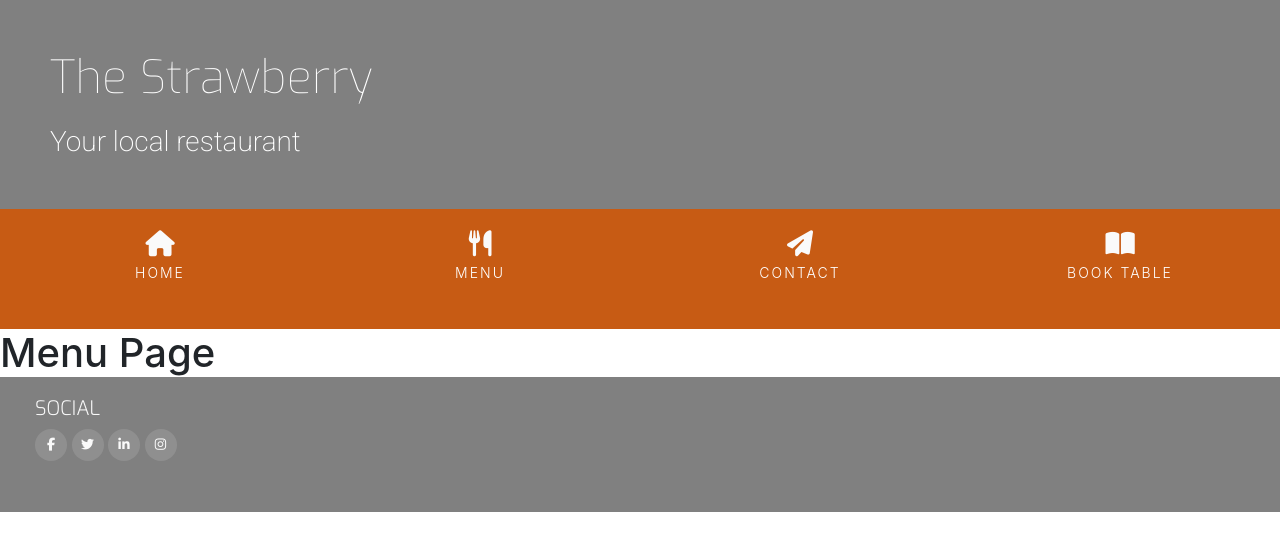
After one commit to Ehnvik/my-restaurant, a Flask app: template templates/menu.html in a window 1280 px wide. The commit adds this page. Shown: the top 551 px of the page. Run offline with Flask 2, Linux system fonts and the light colour scheme; the template is opened without the code that fills it, so the values that code supplies are empty; some libraries are stand-ins or nearby versions.

Commit message:
complete footer and connect pages using Flask

```diff
--- /dev/null
+++ b/run.py
@@ -0,0 +1,32 @@
+import os
+from flask import Flask, render_template
+
+
+app = Flask(__name__)
+
+
+@app.route("/")
+def index():
+    return render_template("index.html")
+
+
+@app.route("/book-table")
+def book_table():
+    return render_template("book-table.html")
+
+
+@app.route("/contact")
+def contact():
+    return render_template("contact.html")
+
+
+@app.route("/menu")
+def menu():
+    return render_template("menu.html")
+
+
+if __name__ == "__main__":
+    app.run(
+        host=os.environ.get("IP", "0.0.0.0"),
+        port=int(os.environ.get("PORT", "5000")),
+        debug=True)
--- a/assets/css/style.css
+++ b/static/css/style.css
@@ -3,7 +3,7 @@
 /*--------------------------------------------Colors*/
 
 .bg-color-name-title {
-    background-color: #ad8265;
+    background-color: rgba(97, 97, 97, 0.8)
 }
 
 .ui-home-color-home {
@@ -55,16 +55,6 @@ header {
     margin-left: 50px;
 }
 
-.logo {
-    background: url("../images/strawberry-logo.png");
-    background-position: center;
-    background-repeat: no-repeat;
-    background-size: cover;
-    min-height: 360px;
-    transition: all .5s ease-in-out;
-    -moz-transition: all .5s ease-in-out;
-    -webkit-transition: all .5s ease-in-out;
-}
 
 .name {
     font-family: "Exo", sans-serif;
@@ -74,12 +64,12 @@ header {
     color: #fff;
 }
 
-.title {
+.slogan {
     font-family: "Roboto", sans-serif;
     font-weight: 200;
     font-size: 28px;
     margin-top: 20px;
-    margin-bottom: 90px;
+    margin-bottom: 50px;
     color: #fff;
 }
 
@@ -139,3 +129,53 @@ header {
 }
 
 /* ----------------------------------------Footer */
+
+footer {
+    background-color: rgba(97, 97, 97, 0.8);
+    color: #fafafa;
+    min-height: 120px;
+    margin: 0;
+}
+
+.cv-pdf i {
+    font-size: 18px;
+    color: #fafafa;
+    text-align: center;
+    padding-left: 5px;
+    transition: all 0.35s ease-in-out;
+    -moz-transition: all 0.35s ease-in-out;
+    -webkit-transition: all 0.35s ease-in-out;
+    -o-transition: all 0.35s ease-in-out;
+}
+
+.cv-pdf i:hover {
+    color: #c75b14;
+}
+
+.social-links {
+    padding-bottom: 15px;
+}
+
+.social-links li a i {
+    width: 32px;
+    height: 32px;
+    padding: 12px 0;
+    border-radius: 50%;
+    font-size: 13px;
+    line-height: 7px;
+    text-align: center;
+    color: #fafafa;
+    background: #8f8f8f;
+    transition: all 0.35s ease-in-out;
+    -moz-transition: all 0.35s ease-in-out;
+    -webkit-transition: all 0.35s ease-in-out;
+    -o-transition: all 0.35s ease-in-out;
+}
+
+.social-links li a i:hover {
+    background: #c75b14;
+}
+
+#footer-details {
+    padding: 20px;
+}
--- a/index.html
+++ b/templates/base.html
@@ -7,34 +7,33 @@
     <link rel="stylesheet" href="https://maxcdn.bootstrapcdn.com/bootstrap/4.2.1/css/bootstrap.min.css" type="text/css" />
     <script src="https://kit.fontawesome.com/e8ced85d7a.js" crossorigin="anonymous"></script>
     <link rel="stylesheet" href="https://cdnjs.cloudflare.com/ajax/libs/hover.css/2.1.1/css/hover-min.css" type="text/css" />
-    <link rel="stylesheet" href="assets/css/style.css">
+    <link rel="stylesheet" href="{{ url_for('static', filename='css/style.css') }}">
     <title>The Strawberry</title>
 </head>
 <body>
     <header>
         <div class="row no-gutters">
-            <a class="col-md-4 logo" href="index.html"></a>
-            <div class="col-md-8">
+            <div class="col-md-12">
                 <div class="row no-gutters bg-color-name-title">
                     <div class="col heading">
                         <h1 class="name">The Strawberry</h1>
-                        <h2 class="title"> Your local restaurant</h2>
+                        <h2 class="slogan"> Your local restaurant</h2>
                     </div>
                 </div>
                 <div class="row no-gutters">
                     <div class="col">
                         <ul id="nav" class="list-inline menucontainer">
                             <li class="col-6 col-sm-3 list-inline-item ui-home-color-home menuitem">
-                                <a href="index.html" class="hvr-sweep-to-bottom"><i class="fa fa-home" aria-hidden="true"></i><span>Home</span></a>
+                                <a href="{{ url_for('index') }}" class="hvr-sweep-to-bottom"><i class="fa fa-home" aria-hidden="true"></i><span>Home</span></a>
                             </li>
                             <li class="col-6 col-sm-3 list-inline-item ui-home-color-menu menuitem">
-                                <a href="menu.html" class="hvr-sweep-to-bottom"><i class="fas fa-utensils" aria-hidden="true"></i><span>Menu</span></a>
+                                <a href="{{ url_for('menu') }}" class="hvr-sweep-to-bottom"><i class="fas fa-utensils" aria-hidden="true"></i><span>Menu</span></a>
                             </li>
                             <li class="col-6 col-sm-3 list-inline-item ui-home-color-contact menuitem">
-                                <a href="contact.html" class="hvr-sweep-to-bottom"><i class="fa fa-paper-plane" aria-hidden="true"></i><span>Contact</span></a>
+                                <a href="{{ url_for('contact') }}" class="hvr-sweep-to-bottom"><i class="fa fa-paper-plane" aria-hidden="true"></i><span>Contact</span></a>
                             </li>
                             <li class="col-6 col-sm-3 list-inline-item ui-home-color-book-table menuitem">
-                                <a href="#" class="hvr-sweep-to-bottom"><i class="fa fa-book-open" aria-hidden="true"></i><span>Book Table</span></a>
+                                <a href="{{ url_for('book_table') }}" class="hvr-sweep-to-bottom"><i class="fa fa-book-open" aria-hidden="true"></i><span>Book Table</span></a>
                             </li>
                         </ul>
                     </div>
@@ -42,6 +41,11 @@
             </div>
         </div>
     </header>
+    {% block content1 %}
+    {% endblock %}
+    <section>
+
+    </section>
     <footer class="container-fluid">
         <div id="footer-details" class="row">
 
@@ -76,5 +80,7 @@
             </div>
         </div>
     </footer>
+    {% block content2 %}
+    {% endblock %}
 </body>
 </html>
--- /dev/null
+++ b/templates/menu.html
@@ -0,0 +1,7 @@
+{% extends "base.html" %}
+{% block content1 %}
+<h1>Menu Page</h1>
+{% endblock %}
+
+{% block content2 %}
+{% endblock %}
```
Also changed, not shown: contact.html (deleted, +0 -12 lines), menu.html (deleted, +0 -12 lines), templates/book-table.html (added, +7 -0 lines), templates/contact.html (added, +7 -0 lines), templates/index.html (added, +7 -0 lines), static/images/restaurant.png (added), static/images/strawberry-logo.png (renamed from assets/images/strawberry-logo.png).
